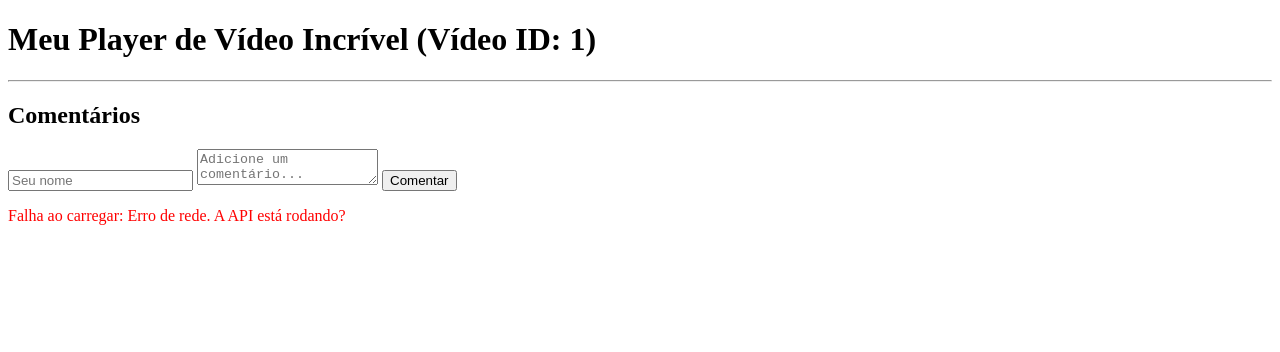
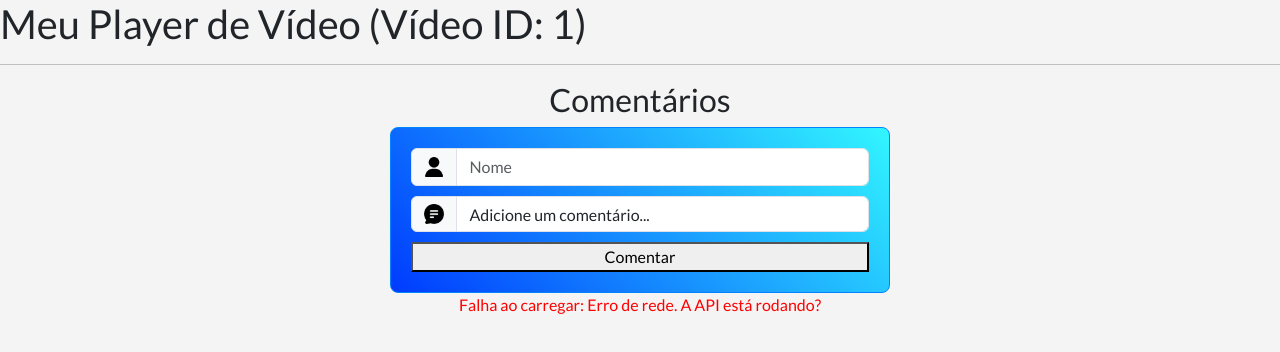
Before and after one commit to bieltris/api-comentarios-com-node-e-js, a plain HTML site: page frontend/index.html in a window 1280 px wide. Drawn offline with nearby package versions, Linux system fonts and the light colour scheme; no server answers.

Commit message:
Update: Estilizei o formulario principal, melhorei a usabilidade e comecei a modularizar o codigo js

```diff
--- a/frontend/index.html
+++ b/frontend/index.html
@@ -1,14 +1,17 @@
 <!DOCTYPE html>
 <html lang="pt-br">
+
 <head>
     <meta charset="UTF-8">
     <meta name="viewport" content="width=device-width, initial-scale=1.0">
+    <link href="https://cdn.jsdelivr.net/npm/bootstrap@5.3.3/dist/css/bootstrap.min.css" rel="stylesheet">
     <title>Demonstração do CRUD de Comentários</title>
     <link rel="stylesheet" href="style.css">
 </head>
+
 <body>
 
-    <h1>Meu Player de Vídeo Incrível (Vídeo ID: 1)</h1>
+    <h1>Meu Player de Vídeo (Vídeo ID: 1)</h1>
     <div class="video-placeholder"></div>
 
     <hr>
@@ -16,9 +19,18 @@
     <section class="comments-section">
         <h2>Comentários</h2>
 
-        <form id="form-novo-comentario">
-            <input type="text" id="input-usuario" placeholder="Seu nome" required>
-            <textarea id="input-texto" placeholder="Adicione um comentário..." required></textarea>
+        <form id="form-novo-comentario" class="comment-form">
+            <div class="input-group">
+                <span class="input-group-text"><img src="images/user.png"></span>
+                <input type="text" id="input-usuario" class="form-control" placeholder="Nome" required>
+            </div>
+            <div class="input-group">
+                <span class="input-group-text"><img src="images/comment.png" alt=""></span>
+                <div contenteditable="true" id="input-texto" class="div-editable form-control"
+                    data-placeholder="Adicione um comentário..."></div>
+            </div>
+
+            <input type="hidden" id="input-comentario" value="">
             <button type="submit">Comentar</button>
         </form>
 
@@ -28,6 +40,9 @@
     </section>
 
 
-    <script src="app.js"></script>
+
+    <script src="https://cdn.jsdelivr.net/npm/bootstrap@5.3.3/dist/js/bootstrap.bundle.min.js"></script>
+    <script type="module" src="js/app.js"></script>
 </body>
+
 </html>
--- a/frontend/app.js
+++ b/frontend/js/app.js
@@ -1,4 +1,26 @@
+
+import {setupDivEditables, divEditables} from './comment.js';
+
 document.addEventListener('DOMContentLoaded', () => {
+
+    document.addEventListener('click', (event) => {
+
+    });
+    document.addEventListener('focusin', (event) => {
+        const target = event.target;
+
+        if (target.closest('div[contenteditable="true"]')){
+            target.textContent = target.textContent.trim() === target.dataset.placeholder ? '' : target.textContent;
+        }
+    });
+    document.addEventListener('focusout', (event) => {
+        const target = event.target;
+
+        if (target.closest('div[contenteditable="true"]')) {
+            target.textContent = target.textContent.trim() === '' ? target.dataset.placeholder : target.textContent;
+        }
+    });
+    setupDivEditables();
 
     const commentsContainer = document.getElementById('comments-list-container');
     const videoId = 1;
@@ -44,8 +66,9 @@ document.addEventListener('DOMContentLoaded', () => {
     form.addEventListener('submit', (event) => {
         event.preventDefault();
 
+        const divEditable = form.querySelector('div[contenteditable="true"]');
         const usuarioInput = document.getElementById('input-usuario');
-        const textoInput = document.getElementById('input-texto');
+        const textoInput = document.getElementById('input-comentario');
 
         const novoComentario = {
             videoId: videoId,
@@ -63,8 +86,8 @@ document.addEventListener('DOMContentLoaded', () => {
         .then(response => response.json())
         .then(data => {
             console.log('Comentário salvo:', data);
-            usuarioInput.value = '';
             textoInput.value = '';
+            divEditable.textContent = divEditable.dataset.placeholder;
             carregarComentarios();
         })
         .catch(error => console.error('Erro ao salvar comentário:', error));
--- /dev/null
+++ b/frontend/js/comment.js
@@ -0,0 +1,23 @@
+export const divEditables = document.querySelectorAll('div[contenteditable="true"]');
+
+export function setupDivEditables() {
+    console.log('Configurando divs editaveis');
+    function resizeDivEditable(div) {
+        div.style.height = 'auto';
+        div.style.height = div.scrollHeight + 'px';
+    }
+    function sincronizarInputHidden(div) {
+        const inputHidden = div.closest('form').querySelector('input[type="hidden"]');
+        inputHidden.value = div.textContent.trim() === div.dataset.placeholder ? '' : div.textContent;
+        inputHidden.dispatchEvent(new Event('input')); // Dispara o evento de input para atualizar
+    }
+
+    divEditables.forEach(div => {
+        div.addEventListener('input', (e) => {
+            resizeDivEditable(e.target);
+            sincronizarInputHidden(e.target);
+        })
+        resizeDivEditable(div);
+        div.textContent = div.textContent.trim() === '' ? div.dataset.placeholder : div.textContent;
+    })
+}
--- a/frontend/style.css
+++ b/frontend/style.css
@@ -0,0 +1,65 @@
+@font-face {
+    font-family: 'Lato';
+    src: url('./fonts/Lato-Regular.ttf') format('truetype');
+    font-weight: normal;
+    font-style: normal;
+}
+
+body {
+    font-family: 'Lato';
+    margin: 0;
+    padding: 0;
+    background-color: #f4f4f4;
+}
+
+button {
+    font-family: 'Lato';
+}
+
+input {
+    font-family: 'Lato';
+}
+
+textarea {
+    font-family: 'Lato';
+}
+
+img {
+    width: 20px;
+    height: 20px;
+}
+
+.comments-section {
+    display: flex;
+    flex-direction: column;
+    width: 100%;
+    align-items: center;
+    justify-content: center;
+}
+
+.comment-form {
+    display: flex;
+    flex-direction: column;
+    gap: 10px;
+    padding: 20px;
+    background: linear-gradient(225deg, rgb(50 246 255), #003bfe);
+    border: 1px solid #0084ff;
+    border-radius: 8px;
+    width: 39%;
+}
+
+.form-control:focus {
+    border: 1px solid #000000bd;
+    box-shadow: none;
+}
+
+.div-editable {
+    height: 38px;
+}
+
+@media (max-width: 768px) {
+    .comment-form {
+        width: 90%;
+    }
+
+}
```
Also changed, not shown: backend/server.js (+9 -3 lines), frontend/Fonts/Lato-Black.ttf (added), frontend/Fonts/Lato-BlackItalic.ttf (added), frontend/Fonts/Lato-Bold.ttf (added), frontend/Fonts/Lato-BoldItalic.ttf (added), frontend/Fonts/Lato-Italic.ttf (added), frontend/Fonts/Lato-Light.ttf (added), frontend/Fonts/Lato-LightItalic.ttf (added), frontend/Fonts/Lato-Regular.ttf (added), frontend/Fonts/Lato-Thin.ttf (added), frontend/Fonts/Lato-ThinItalic.ttf (added), frontend/images/comment.png (added), frontend/images/user.png (added).
